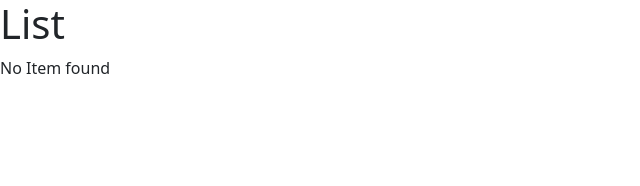
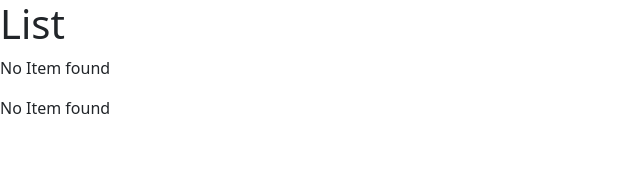
Before and after one commit to raeandres/react-video-game-app-test, a React (Vite) app: page / in a window 1280 px wide. Shown: the top 186 px of the page, without its empty margins (0-640 px from the left). Built offline with nearby package versions, Linux system fonts and the light colour scheme.

Commit message:
more concise way

```diff
--- a/src/App.tsx
+++ b/src/App.tsx
@@ -12,10 +12,15 @@ function App() {
     return items.length === 0 ? <p>No Item found</p> : null;
   };
 
+  const getMessageShorter = () => {
+    return items.length === 0 && <p>No Item found</p>; // more concise way
+  };
+
   return (
     <>
       <h1>List</h1>
       {getMessage()}
+      {getMessageShorter()}
       <ul className="list-group">
         {items.map((item, idx) => (
           <li key={idx}>{item}</li>
```
